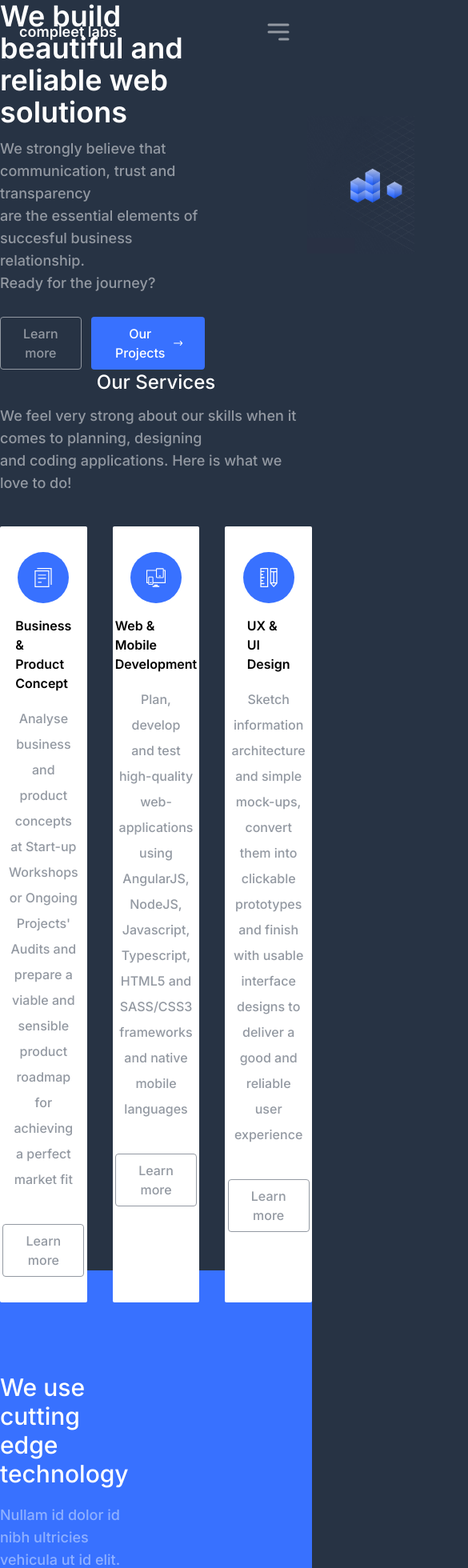
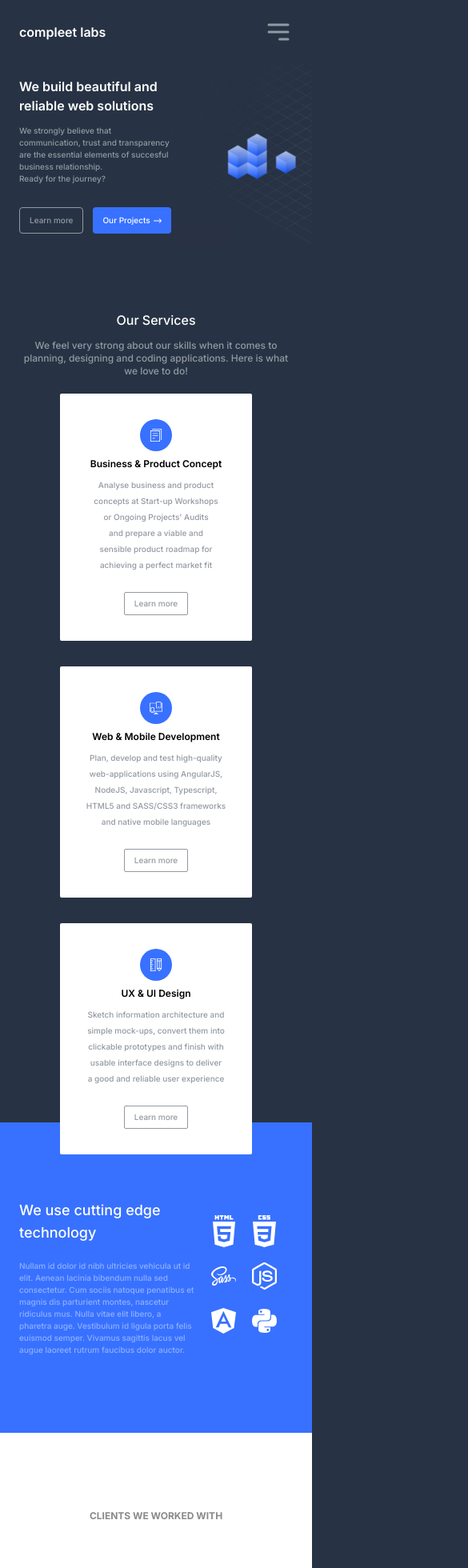
Before and after one commit to tobiajras/chall-dm, a Next.js app: page / in a window 390 px wide. Shown: the top 1960 px of the page at 80% size, 585 px wide, since content can reach past the window. Built offline with nearby package versions, Linux system fonts and the light colour scheme.

Commit message:
doing responsive in mobile

```diff
--- a/src/app/case-studies/CaseStudies.jsx
+++ b/src/app/case-studies/CaseStudies.jsx
@@ -16,8 +16,11 @@ const CaseStudies = () => {
   ]);
 
   return (
-    <section className='flex flex-col items-center bg-white w-full pt-40 pb-24'>
-      <h4 className='mb-10 text-color-title-dark text-sm font-bold'>
+    <section
+      id='caseStudiesSection'
+      className='flex flex-col items-center bg-white w-full pt-24 sm:pt-40 mb:pb-16 sm:pb-24'
+    >
+      <h4 className='mb-10 text-color-title-dark text-xs sm:text-sm font-bold'>
         CLIENTS WE WORKED WITH
       </h4>
       <div className='max-w-6xl w-full overflow-hidden' ref={emblaRef}>
--- a/src/app/home/HomeSection.jsx
+++ b/src/app/home/HomeSection.jsx
@@ -3,27 +3,28 @@ import Image from 'next/image';
 
 const HomeSection = () => {
   return (
-    <section className='flex justify-center w-full'>
+    <section
+      id='homeSection'
+      className='flex justify-center w-full overflow-hidden'
+    >
       <div className='flex items-center max-w-6xl w-full'>
-        <article className='w-full'>
-          <div className='text-4xl text-color-title font-semibold'>
+        <article className='my-24 w-full ml-6 sm:ml-8 md:ml-10'>
+          <div className='sm:text-[28px] md:text-4xl text-color-title font-semibold'>
             <h2>We build beautiful and</h2>
             <h2>reliable web solutions</h2>
           </div>
-          <div className='mt-3 text-lg'>
-            <p>
-              We strongly believe that communication, trust and transparency
-            </p>
-            <p>
-              are the essential elements of succesful business relationship.
+          <div className='mt-3 text-[10px] sm:text-base md:text-lg'>
+            <p className=''>
+              We strongly believe that communication, trust and transparency are
+              the essential elements of succesful business relationship.
             </p>
             <p>Ready for the journey?</p>
           </div>
-          <div className='flex gap-3 mt-7'>
-            <button className='py-2 px-7 border border-color-text rounded'>
+          <div className='flex gap-3 mt-7 text-[10px] sm:text-sm md:text-base'>
+            <button className='text-nowrap py-2 px-3 sm:px-7 border border-color-text rounded hover:bg-color-text hover:text-color-title transition-colors'>
               Learn more
             </button>
-            <button className='flex gap-2 items-center bg-color-primary text-color-title py-2 px-7 rounded'>
+            <button className='text-nowrap py-2 px-3 sm:px-7 flex gap-1 sm:gap-2 items-center bg-color-primary hover:bg-color-primary-dark transition-colors text-color-title rounded'>
               <span>Our Projects</span>
               <ArrowIcon />
             </button>
@@ -31,7 +32,8 @@ const HomeSection = () => {
         </article>
         <article className='w-full'>
           <Image
-            className='ml-32'
+            priority
+            className='md:ml-24'
             src='/assets/background-domo.jpg'
             width={644}
             height={832}
--- a/src/app/services/ServicesSection.jsx
+++ b/src/app/services/ServicesSection.jsx
@@ -6,28 +6,27 @@ import NotesIcon from '@/components/icons/NotesIcon';
 
 const ServicesSection = () => {
   return (
-    <section className='flex justify-center z-10'>
-      <div className='flex flex-col items-center max-w-6xl'>
+    <section id='servicesSection' className='flex justify-center z-10'>
+      <div className='flex flex-col items-center max-w-6xl mx-6 sm:mx-8 md:mx-10'>
         <article>
-          <h3 className='text-2xl text-color-title mb-3 text-center'>
+          <h3 className='sm:text-2xl text-color-title mb-3 text-center'>
             Our Services
           </h3>
-          <div className='text-lg'>
-            <p>
+          <div className='text-xs sm:text-lg'>
+            <p className='text-center max-w-xl'>
               We feel very strong about our skills when it comes to planning,
-              designing
+              designing and coding applications. Here is what we love to do!
             </p>
-            <p>and coding applications. Here is what we love to do!</p>
           </div>
         </article>
-        <article className='mt-10'>
-          <ul className='grid grid-cols-3 gap-8'>
+        <article className='mt-5 sm:mt-8 md:mt-10'>
+          <ul className='grid sm:grid-cols-2 lg:grid-cols-3 gap-8'>
             {servicesData.map((service, index) => (
               <li
                 key={index}
-                className='flex flex-col items-center bg-white p-8 rounded-sm'
+                className='flex flex-col items-center bg-white p-8 rounded-sm w-60 sm:w-64 md:w-72 lg:w-auto'
               >
-                <div className='p-5 bg-color-primary w-16 h-16 rounded-full'>
+                <div className='bg-color-primary w-10 h-10 sm:w-16 sm:h-16 p-3 sm:p-5 rounded-full'>
                   {service.icon === 'NotesIcon' && (
                     <NotesIcon className='w-full h-full fill-color-title' />
                   )}
@@ -38,13 +37,13 @@ const ServicesSection = () => {
                     <DesignIcon className='w-full h-full fill-color-title' />
                   )}
                 </div>
-                <h5 className='text-black font-semibold mt-4'>
+                <h5 className='text-xs sm:text-sm md:text-base text-black font-semibold mt-2 sm:mt-4'>
                   {service.title}
                 </h5>
-                <p className='mt-4 text-balance text-center leading-8'>
+                <p className='mt-2 sm:mt-4 text-[10px] sm:text-xs md:text-base text-balance text-center leading-5 sm:leading-6 md:leading-8'>
                   {service.description}
                 </p>
-                <button className='mt-10 py-2 px-7 border border-color-text rounded'>
+                <button className='text-[10px] sm:text-xs md:text-base mt-6 sm:mt-10 py-1.5 sm:py-2 px-3 sm:px-5 md:px-7 border border-color-text rounded-sm sm:rounded hover:bg-color-text hover:text-color-title transition-colors'>
                   {service.buttonText}
                 </button>
               </li>
--- a/src/app/technology/TechnologySection.jsx
+++ b/src/app/technology/TechnologySection.jsx
@@ -4,13 +4,16 @@ import Image from 'next/image';
 
 const TechnologySection = () => {
   return (
-    <section className='flex justify-center bg-color-primary w-full py-32 -mt-10'>
-      <div className='max-w-6xl flex w-full'>
+    <section
+      id='technologySection'
+      className='flex justify-center bg-color-primary w-full py-24 sm:py-32 -mt-10'
+    >
+      <div className='max-w-6xl flex w-full mx-6 sm:mx-8 md:mx-10'>
         <article className='flex flex-col justify-center w-full'>
-          <h5 className='text-color-title text-3xl mb-5'>
+          <h5 className='text-color-title text-lg sm:text-2xl md:text-3xl mb-5'>
             We use cutting edge technology
           </h5>
-          <p className='text-color-text-dark text-lg max-w-[530px]'>
+          <p className='text-color-text-dark text-[10px] sm:text-sm md:text-lg max-w-[530px]'>
             Nullam id dolor id nibh ultricies vehicula ut id elit. Aenean
             lacinia bibendum nulla sed consectetur. Cum sociis natoque penatibus
             et magnis dis parturient montes, nascetur ridiculus mus. Nulla vitae
@@ -19,9 +22,9 @@ const TechnologySection = () => {
             faucibus dolor auctor.
           </p>
         </article>
-        <article className=' grid grid-cols-2 gap-x-24 gap-y-10 p-20'>
+        <article className=' grid grid-cols-2 gap-x-5 gap-y-3 p-5 sm:gap-x-24 sm:gap-y-10 sm:p-20'>
           {technologies.map((icon, index) => (
-            <div className=' h-24' key={index}>
+            <div className='h-10 sm:h-24' key={index}>
               <Image
                 className='h-full w-full object-contain'
                 src={icon.src}
--- a/src/components/Navbar.jsx
+++ b/src/components/Navbar.jsx
@@ -12,7 +12,7 @@ const Navbar = () => {
   const [isOpen, setIsOpen] = useState(false);
 
   return (
-    <header className='flex md:justify-center w-full absolute top-0 left-0 right-0 z-30'>
+    <header className='flex md:justify-center w-full fixed top-0 left-0 right-0 z-30'>
       <div className='flex justify-between items-center max-w-6xl w-full h-20 md:h-24 py-3 mx-6 sm:mx-8 md:mx-10'>
         <div className='h-full w-full flex justify-start items-center md:w-auto'>
           <Link
@@ -20,11 +20,10 @@ const Navbar = () => {
             to='homeSection'
             spy={true}
             smooth={true}
-            offset={-262}
             duration={500}
             onClick={() => setIsOpen(false)}
           >
-            <h2 className='text-lg text-color-title font-semibold'>
+            <h2 className='sm:text-lg text-color-title font-semibold'>
               compleet labs
             </h2>
           </Link>
@@ -54,7 +53,6 @@ const Navbar = () => {
                 to='homeSection'
                 spy={true}
                 smooth={true}
-                offset={-262}
                 duration={500}
               >
                 Home
@@ -64,10 +62,10 @@ const Navbar = () => {
               <Link
                 onClick={() => setIsOpen(false)}
                 className='hover:text-color-title transition-colors cursor-pointer flex items-center gap-3'
-                to='experienceSection'
+                to='servicesSection'
                 spy={true}
                 smooth={true}
-                offset={-152}
+                offset={-200}
                 duration={500}
               >
                 Services
@@ -77,10 +75,10 @@ const Navbar = () => {
               <Link
                 onClick={() => setIsOpen(false)}
                 className='hover:text-color-title transition-colors cursor-pointer flex items-center gap-3'
-                to='skillsSection'
+                to='technologySection'
                 spy={true}
                 smooth={true}
-                offset={-152}
+                offset={-80}
                 duration={500}
               >
                 Technology
@@ -90,7 +88,7 @@ const Navbar = () => {
               <Link
                 onClick={() => setIsOpen(false)}
                 className='hover:text-color-title transition-colors cursor-pointer flex items-center gap-3'
-                to='aboutMeSection'
+                to='caseStudiesSection'
                 spy={true}
                 smooth={true}
                 offset={-152}
@@ -103,10 +101,10 @@ const Navbar = () => {
               <Link
                 onClick={() => setIsOpen(false)}
                 className='hover:text-color-title transition-colors cursor-pointer flex items-center gap-3'
-                to='contactSection'
+                to='aboutSection'
                 spy={true}
                 smooth={true}
-                offset={-152}
+                offset={-300}
                 duration={500}
               >
                 About
@@ -116,10 +114,10 @@ const Navbar = () => {
               <Link
                 onClick={() => setIsOpen(false)}
                 className='group hover:text-color-title transition-colors cursor-pointer flex items-center gap-2'
-                to='contactSection'
+                to='aboutSection'
                 spy={true}
                 smooth={true}
-                offset={-152}
+                offset={-300}
                 duration={500}
               >
                 <HireUsIcon className='fill-color-text group-hover:fill-color-title w-6 h-6' />
--- a/src/components/icons/HireUsIcon.jsx
+++ b/src/components/icons/HireUsIcon.jsx
@@ -5,7 +5,7 @@ const HireUsIcon = ({ className }) => {
       xmlns='http://www.w3.org/2000/svg'
       viewBox='0 0 32 32'
     >
-      <g dataName='Layer 2'>
+      <g>
         <rect width='4.001' height='6' x='8' y='13' />
         <path d='M28,7H4A2,2,0,0,0,2,9V23a2,2,0,0,0,2,2H28a2,2,0,0,0,2-2V9A2,2,0,0,0,28,7ZM14,19a2,2,0,0,1-2,2H8a2,2,0,0,1-2-2V13a2,2,0,0,1,2-2h4a2,2,0,0,1,2,2Zm11,2H17a1,1,0,0,1,0-2h8a1,1,0,0,1,0,2Zm0-4H17a1,1,0,0,1,0-2h8a1,1,0,0,1,0,2Zm0-4H17a1,1,0,0,1,0-2h8a1,1,0,0,1,0,2Z' />
       </g>
--- a/tailwind.config.js
+++ b/tailwind.config.js
@@ -9,6 +9,7 @@ module.exports = {
     extend: {
       colors: {
         'color-primary': '#3871FF',
+        'color-primary-dark': '#205AEA',
         'color-background': '#273344',
         'color-title': '#ffff',
         'color-text': '#9399A2',
```
Also changed, not shown: src/app/about/AboutSection.jsx (+17 -15 lines), src/components/Footer.jsx (+126 -13 lines).
